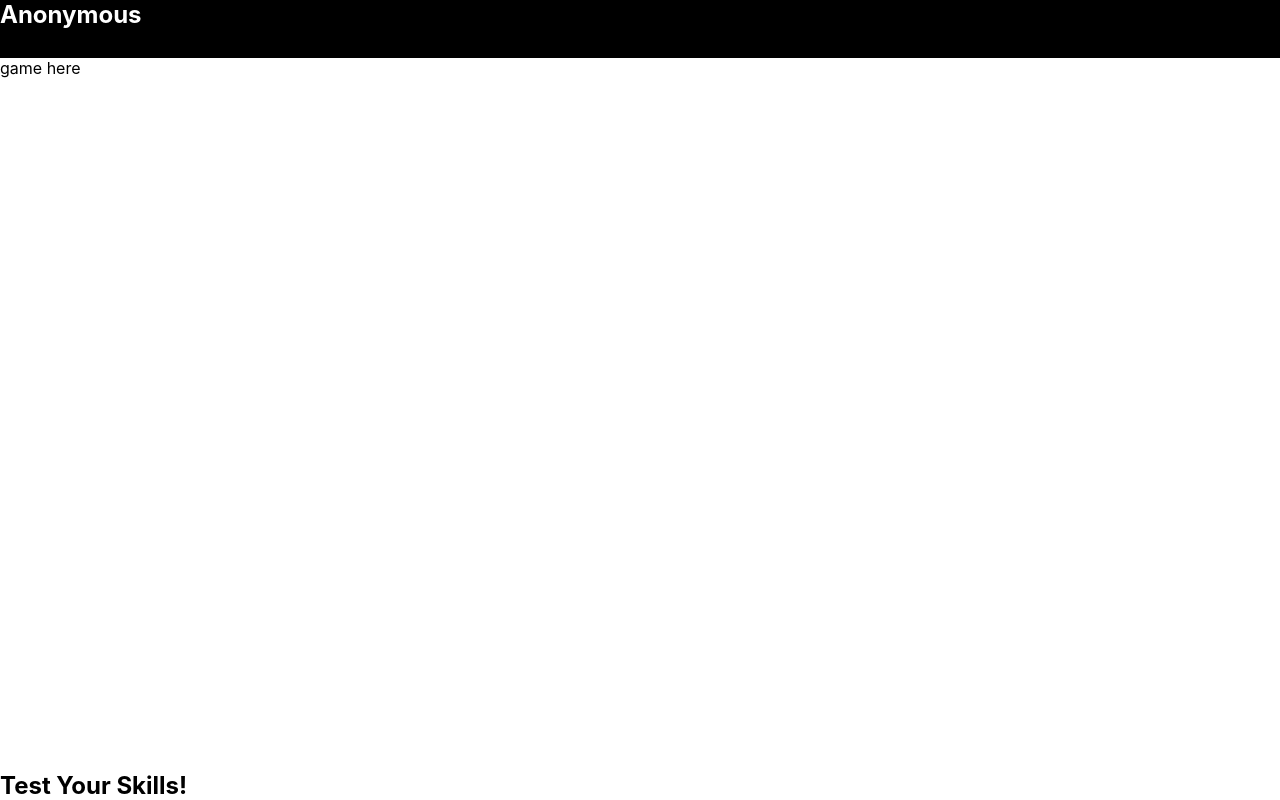
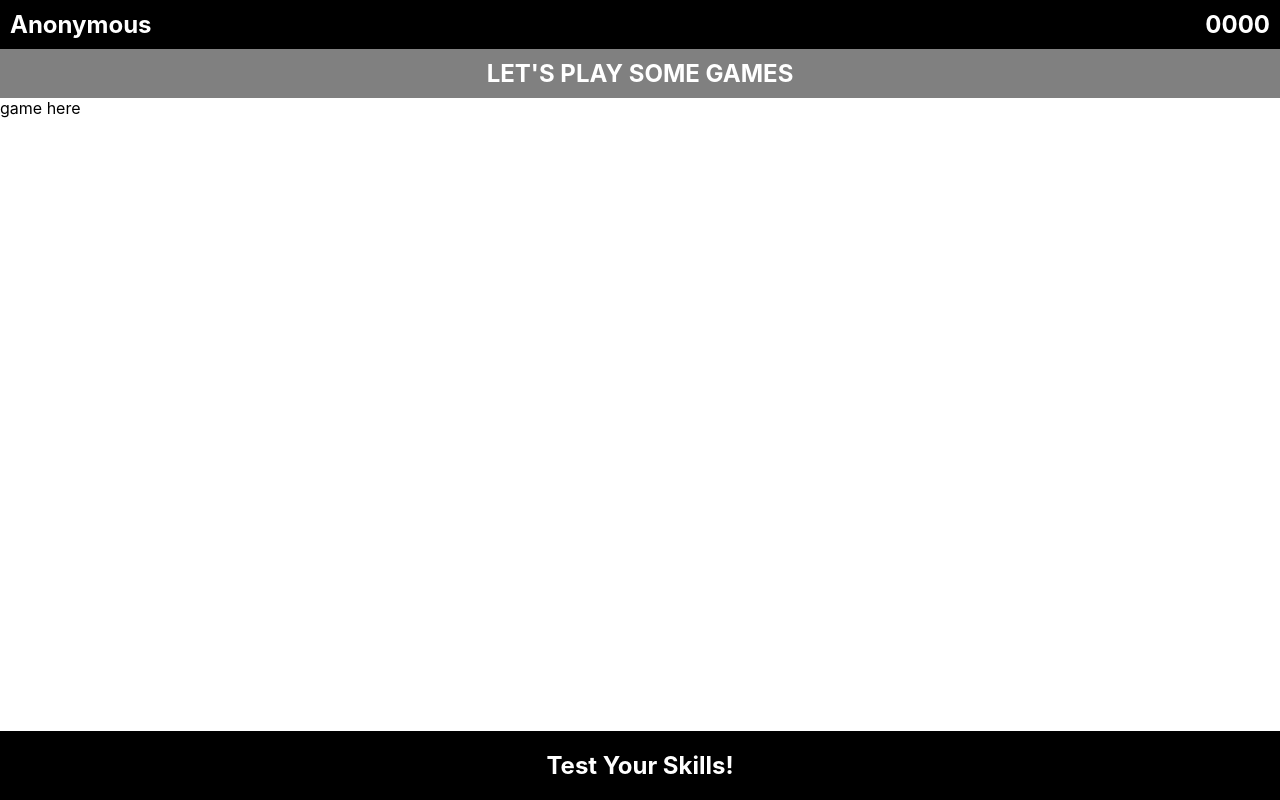
Before and after one commit to leavemydogalone/LetsPlaySomeGames, a React (Create React App) app: page / in a window 1280 px wide. Built offline with nearby package versions, Linux system fonts and the light colour scheme.

Commit message:
added more styles and nav items

```diff
--- a/public/index.html
+++ b/public/index.html
@@ -5,10 +5,7 @@
     <link rel="icon" href="%PUBLIC_URL%/favicon.ico" />
     <meta name="viewport" content="width=device-width, initial-scale=1" />
     <meta name="theme-color" content="#000000" />
-    <meta
-      name="description"
-      content="Web site created using create-react-app"
-    />
+    <meta name="description" content="Play some games" />
     <link rel="apple-touch-icon" href="%PUBLIC_URL%/logo192.png" />
     <!--
       manifest.json provides metadata used when your web app is installed on a
@@ -24,7 +21,7 @@
       work correctly both with client-side routing and a non-root public URL.
       Learn how to configure a non-root public URL by running `npm run build`.
     -->
-    <title>React App</title>
+    <title>Lets play some games</title>
   </head>
   <body>
     <noscript>You need to enable JavaScript to run this app.</noscript>
--- a/src/App.tsx
+++ b/src/App.tsx
@@ -1,5 +1,5 @@
 import React, { useState } from "react";
-import "./App.scss";
+
 import Nav from "./components/Nav";
 import GameController from "./components/GameController";
 import Footer from "./components/Footer";
--- a/src/components/Nav.tsx
+++ b/src/components/Nav.tsx
@@ -7,7 +7,11 @@ type Props = {
 export default function Nav({ playerName }: Props) {
   return (
     <nav className="nav">
-      <h2>{playerName}</h2>
+      <div className="top">
+        <h2 className="player">{playerName}</h2>
+        <h2 className="score">0000</h2>
+      </div>
+
       <div className="bottom">
         <h1>LET'S PLAY SOME GAMES</h1>
       </div>
--- a/src/main.scss
+++ b/src/main.scss
@@ -1,2 +1,4 @@
 @use "styles/variables";
+@use "styles/app";
 @use "styles/nav";
+@use "styles/footer";
--- /dev/null
+++ b/src/styles/_footer.scss
@@ -0,0 +1,10 @@
+@use "variables" as v;
+
+footer {
+  background: v.$dark-background-color;
+  color: v.$light-text-color;
+  h2 {
+    padding: 20px;
+    text-align: center;
+  }
+}
--- a/src/styles/_nav.scss
+++ b/src/styles/_nav.scss
@@ -6,4 +6,17 @@ nav {
   h2 {
     color: v.$light-text-color;
   }
+  .top {
+    display: flex;
+    justify-content: space-between;
+    padding: 10px;
+  }
+  .bottom {
+    background: grey;
+    h1 {
+      padding: 10px;
+      text-align: center;
+      color: v.$light-text-color;
+    }
+  }
 }
```
Also changed, not shown: src/styles/_app.scss (renamed from src/App.scss).
